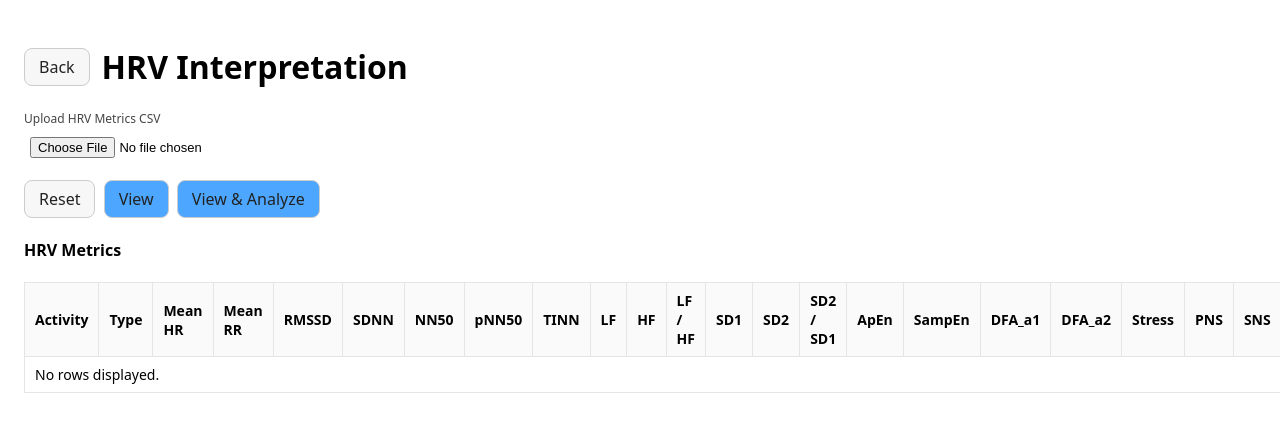
After one commit to gorganraul23/data_analyzer, a Django app: page /data/hrv-interpretation/ in a window 1280 px wide. The commit adds this page. Shown: the top 432 px of the page. Run offline with Django 4.2, Linux system fonts and the light colour scheme.

Commit message:
fix hrv metrics download, added interpretation page

```diff
--- a/data/urls.py
+++ b/data/urls.py
@@ -1,6 +1,6 @@
 from django.urls import path
 from .views import sensor_heart_rate, student, session, activity, data_index, \
-    student_activities_page, sensor_heart_rate_activities_page, hrv_metrics_page
+    student_activities_page, sensor_heart_rate_activities_page, hrv_metrics_page, hrv_interpretation_page
 
 urlpatterns = [
 
@@ -15,4 +15,5 @@ urlpatterns = [
     path('student-activities/', student_activities_page, name='student_activities_page'),
     path('sensor-heart-rate-activities/', sensor_heart_rate_activities_page, name='sensor_heart_rate_activities_page'),
     path('hrv-metrics/', hrv_metrics_page, name='hrv_metrics_page'),
+    path('hrv-interpretation/', hrv_interpretation_page, name='hrv_interpretation_page'),
 ]
--- a/data/views.py
+++ b/data/views.py
@@ -61,12 +61,20 @@ def student_activities_page(request):
     done_raw = (request.GET.get("done") or "").strip()
     types_raw = (request.GET.get("types") or "").strip()
     limit_raw = (request.GET.get("limit") or "-1").strip()
+    ibi_count_raw = (request.GET.get("ibi_count") or "-1").strip()
 
     # parse limit
     try:
         limit = max(-1, min(int(limit_raw), 200))
     except ValueError:
-        limit = 200
+        limit = -1
+
+    # parse ibi count
+    try:
+        ibi_count = max(-1, int(ibi_count_raw))
+        print(ibi_count)
+    except ValueError:
+        ibi_count = -1
 
     # parse done flag
     done_val = parse_bool(done_raw)
@@ -124,6 +132,31 @@ def student_activities_page(request):
 
         results = StudentActivitiesSerializer(act_qs, many=True).data
 
+        # add valid_ibi_count for each activity
+        filtered_results = []
+        for r in results:
+            act_id = r["activity_id"] if "activity_id" in r else r["id"]
+            hr_qs = SensorHeartRate.objects.filter(activity_id=act_id).only(
+                "value_ibi_0", "status_ibi_0",
+                "value_ibi_1", "status_ibi_1",
+                "value_ibi_2", "status_ibi_2",
+                "value_ibi_3", "status_ibi_3"
+            )
+            valid_count = 0
+            for hr in hr_qs:
+                for i in range(4):
+                    val = getattr(hr, f"value_ibi_{i}")
+                    st = getattr(hr, f"status_ibi_{i}")
+                    if st == 110 and val is not None:
+                        valid_count += 1
+
+            r["valid_ibi_count"] = valid_count
+            # apply filter only if ibi_count >= 0
+            if ibi_count == -1 or valid_count >= ibi_count:
+                filtered_results.append(r)
+
+        results = filtered_results
+
         # student nickname
         try:
             student_obj = Student.objects.get(pk=student_id)
@@ -138,6 +171,7 @@ def student_activities_page(request):
             "done_select": done_select,
             "types": types_raw,
             "limit": limit,
+            "ibi_count": ibi_count,
         },
         "students": students,
         "student_nickname": student_nickname,
@@ -155,13 +189,13 @@ def student_activities_page(request):
 def sensor_heart_rate_activities_page(request):
 
     activity_ids_raw = (request.GET.get("activity_ids") or "").strip()
-    limit_raw = (request.GET.get("limit") or "500").strip()
+    limit_raw = (request.GET.get("limit") or "-1").strip()
 
     # parse limit
     try:
         limit = max(-1, min(int(limit_raw), 500))
     except ValueError:
-        limit = 500
+        limit = -1
 
     # extract activities ids
     activity_ids = [int(x) for x in re.findall(r"\d+", activity_ids_raw)]
@@ -215,7 +249,6 @@ def sensor_heart_rate_activities_page(request):
         w = csv.writer(resp)
         w.writerow(headers)
         for row in results:
-            # w.writerow([row.get(h, "") for h in headers])
             out = []
             for h in headers:
                 cell = row.get(h, "")
@@ -293,31 +326,40 @@ def hrv_metrics_page(request):
         act_ids = df["activity_id"].dropna().astype(int).unique().tolist()
         act_types = dict(Activity.objects.filter(id__in=act_ids).values_list("id", "activityType"))
 
-        # group by activity_id and compute metrics
+        # parse checkboxes
+        include_lib = request.POST.get("include_lib") == "1"
+        include_custom = request.POST.get("include_custom") == "1"
+
         for act_id, g in df.groupby("activity_id", dropna=True):
             ibi_ms = g["value_ibi"].dropna().astype(float).values.tolist()
-            metrics = compute_metrics_from_ibi_list(ibi_ms)
-            metrics_lib = compute_metrics_from_ibi_list_lib(ibi_ms)
             act_id_int = int(act_id) if pd.notna(act_id) else None
-            row = {
-                "activity_id": act_id_int,
-                "activityType": act_types.get(act_id_int),
-                **{k: (None if pd.isna(v) else float(v)) for k, v in metrics.items()},
-            }
-            row_lib = {
-                "activity_id": act_id_int,
-                "activityType": act_types.get(act_id_int),
-                **{k: (None if pd.isna(v) else float(v)) for k, v in metrics_lib.items()},
-            }
-            results.append(row)
-            results_lib.append(row_lib)
+
+            if include_custom:
+                metrics = compute_metrics_from_ibi_list(ibi_ms)
+                row = {
+                    "activity_id": act_id_int,
+                    "activityType": act_types.get(act_id_int),
+                    **{k: (None if pd.isna(v) else float(v)) for k, v in metrics.items()},
+                }
+                results.append(row)
+
+            if include_lib:
+                metrics_lib = compute_metrics_from_ibi_list_lib(ibi_ms)
+                row_lib = {
+                    "activity_id": act_id_int,
+                    "activityType": act_types.get(act_id_int),
+                    **{k: (None if pd.isna(v) else float(v)) for k, v in metrics_lib.items()},
+                }
+                results_lib.append(row_lib)
 
         # sort by activity_id
-        results.sort(key=lambda r: (r["activity_id"] is None, r["activity_id"]))
-        results_lib.sort(key=lambda r: (r["activity_id"] is None, r["activity_id"]))
+        if include_custom:
+            results.sort(key=lambda r: (r["activity_id"] is None, r["activity_id"]))
+        if include_lib:
+            results_lib.sort(key=lambda r: (r["activity_id"] is None, r["activity_id"]))
 
         # CSV download
-        if (request.POST.get("download") or "").lower() in ("1","true","yes","on","csv"):
+        if (request.POST.get("download") or "").lower() == "1":
             headers = ["activity_id", "activityType",
                        "mean_hr", "mean_rr", "rmssd", "sdnn", "nn50", "pnn50", "tinn",
                        "stress_index", "pns_index", "sns_index",
@@ -330,7 +372,14 @@ def hrv_metrics_page(request):
             resp["Content-Disposition"] = f'attachment; filename="{fname}"'
             w = csv.writer(resp)
             w.writerow(headers)
-            for r in results_lib:
+
+            results_to_download = []
+            if include_custom and not include_lib:
+                results_to_download = results
+            else:
+                results_to_download = results_lib
+
+            for r in results_to_download:
                 row = []
                 for h in headers:
                     val = r.get(h, "")
@@ -345,3 +394,39 @@ def hrv_metrics_page(request):
             return resp
 
     return render(request, "hrv_metrics.html", {"results": results, "results_lib": results_lib, "error": error})
+
+
+# --------- HRV-Interpretation page ---------
+
+@require_http_methods(["GET", "POST"])
+def hrv_interpretation_page(request):
+
+    results = []
+    error = None
+
+    if request.method == "POST" and request.FILES.get("file"):
+        f = request.FILES["file"]
+
+        try:
+            df = pd.read_csv(f)
+        except Exception as e:
+            error = f"Failed to read CSV: {e}"
+            return render(request, "hrv_interpretation.html", {"error": error, "results": results})
+
+        required_cols = {"activity_id", "activityType",
+                         "mean_hr", "mean_rr", "rmssd", "sdnn", "nn50", "pnn50", "tinn",
+                         "stress_index", "pns_index", "sns_index", "lf", "hf", "lf_hf",
+                         "sd1", "sd2", "sd2_sd1", "ap_en", "samp_en", "dfa_a1", "dfa_a2"}
+        if not required_cols.issubset(set(df.columns)):
+            missing = required_cols - set(df.columns)
+            error = f"Missing required columns: {', '.join(missing)}"
+            return render(request, "hrv_interpretation.html", {"error": error, "results": results})
+
+        for _, row in df.iterrows():
+            results.append({col: row[col] for col in required_cols})
+
+        # Perform analysis
+        if (request.POST.get("analyze") or "").lower() == "1":
+            print('yess')
+
+    return render(request, "hrv_interpretation.html", {"results": results, "error": error})
--- /dev/null
+++ b/templates/hrv_interpretation.html
@@ -0,0 +1,110 @@
+<!doctype html>
+<html>
+<head>
+  <meta charset="utf-8">
+  <title>HRV Interpretation</title>
+  <meta name="viewport" content="width=device-width, initial-scale=1">
+  <style>
+    body { font-family: system-ui, -apple-system, Segoe UI, Roboto, Arial, sans-serif; margin: 24px; }
+	form { display: grid; gap: 16px; align-items: start; }
+	label { display: block; font-size: 12px; color: #444; margin-bottom: 4px; }
+	input { width: 100%; padding: 8px; box-sizing: border-box; }
+	button, a.button { padding: 10px 14px; border: 1px solid #ccc; background: #f7f7f7; cursor: pointer; border-radius: 8px; text-decoration: none; color: #222; }
+	.meta { margin-top: 10px; color: #555; }
+	table { width: 100%; border-collapse: collapse; margin-top: 18px; font-size: 14px; }
+	th, td { border: 1px solid #e5e5e5; padding: 8px 10px; text-align: left; }
+	th { background: #fafafa; }
+	.btn { display: inline-block; padding: 10px 14px; border: 1px solid #ccc; background: #f7f7f7; color: #222; text-decoration: none; border-radius: 8px; cursor: pointer; font: inherit; line-height: 1; -webkit-appearance: none; appearance: none; }
+    .search-btn { background: #4da6ff; margin-left: 4px; }
+    .page-header { display: flex; align-items: center; gap: 12px; }
+    .highlight-row { background-color: #e6f2ff; }
+    input[type="file"] { padding: 6px; font-size: 13px; }
+  </style>
+</head>
+<body>
+    <div class="page-header">
+		<a class="btn" href="{% url 'data_index' %}">
+			Back</a>
+		<h1>HRV Interpretation</h1>
+    </div>
+
+    <form method="post" enctype="multipart/form-data">
+      {% csrf_token %}
+      <div>
+        <label for="file">Upload HRV Metrics CSV</label>
+        <input type="file" id="file" name="file" accept=".csv" required>
+      </div>
+
+      <div class="actions">
+        <a class="btn" href="{% url 'hrv_interpretation_page' %}">Reset</a>
+        <button class="btn search-btn" type="submit" name="action" value="view">View</button>
+        <button class="btn search-btn" type="submit" name="analyze" value="1">View &amp; Analyze</button>
+      </div>
+    </form>
+
+    {% if error %}<div class="error">{{ error }}</div>{% endif %}
+
+    <h4>HRV Metrics</h4>
+    <table>
+      <thead>
+          <tr>
+            <th>Activity</th>
+            <th>Type</th>
+            <th>Mean HR</th>
+            <th>Mean RR</th>
+            <th>RMSSD</th>
+            <th>SDNN</th>
+            <th>NN50</th>
+            <th>pNN50</th>
+            <th>TINN</th>
+            <th>LF</th>
+            <th>HF</th>
+            <th>LF / HF</th>
+            <th>SD1</th>
+            <th>SD2</th>
+            <th>SD2 / SD1</th>
+            <th>ApEn</th>
+            <th>SampEn</th>
+            <th>DFA_a1</th>
+            <th>DFA_a2</th>
+            <th>Stress</th>
+            <th>PNS</th>
+            <th>SNS</th>
+          </tr>
+      </thead>
+      <tbody>
+	    {% if results and results|length %}
+          {% for r in results %}
+            <tr class="{% if r.activityType == 'delaygratification' %}highlight-row{% endif %}">
+              <td>{{ r.activity_id }}</td>
+              <td>{{ r.activityType }}</td>
+              <td>{{ r.mean_hr|floatformat:2 }}</td>
+              <td>{{ r.mean_rr|floatformat:2 }}</td>
+              <td>{{ r.rmssd|floatformat:3 }}</td>
+              <td>{{ r.sdnn|floatformat:3 }}</td>
+              <td>{{ r.nn50|floatformat:3 }}</td>
+              <td>{{ r.pnn50|floatformat:3 }}</td>
+              <td>{{ r.tinn|floatformat:3 }}</td>
+              <td>{{ r.lf|floatformat:3 }}</td>
+              <td>{{ r.hf|floatformat:3 }}</td>
+              <td>{{ r.lf_hf|floatformat:3 }}</td>
+              <td>{{ r.sd1|floatformat:3 }}</td>
+              <td>{{ r.sd2|floatformat:3 }}</td>
+              <td>{{ r.sd2_sd1|floatformat:3 }}</td>
+              <td>{{ r.ap_en|floatformat:3 }}</td>
+              <td>{{ r.samp_en|floatformat:3 }}</td>
+              <td>{{ r.dfa_a1|floatformat:3 }}</td>
+              <td>{{ r.dfa_a2|floatformat:3 }}</td>
+              <td>{{ r.stress_index|floatformat:2 }}</td>
+              <td>{{ r.pns_index|floatformat:3 }}</td>
+              <td>{{ r.sns_index|floatformat:3 }}</td>
+            </tr>
+          {% endfor %}
+        {% else %}
+          <tr><td colspan="22">No rows displayed.</td></tr>
+        {% endif %}
+      </tbody>
+    </table>
+
+</body>
+</html>
--- a/templates/sensor_heart_rate_activities.html
+++ b/templates/sensor_heart_rate_activities.html
@@ -43,10 +43,7 @@
 
     <div>
       <label for="limit">limit</label>
-      <input type="number" id="limit"
-             name="limit"
-             value="{{ params.limit|default:500 }}"
-             min="-1" max="500">
+      <input type="number" id="limit" name="limit" value="{{ params.limit|default:-1 }}" min="-1">
     </div>
 
     <div class="actions">
```
Also changed, not shown: data/utils/hrv.py (+17 -3 lines), templates/data_index.html (+14 -3 lines), templates/hrv_metrics.html (+19 -8 lines), templates/student_activities.html (+10 -4 lines).
